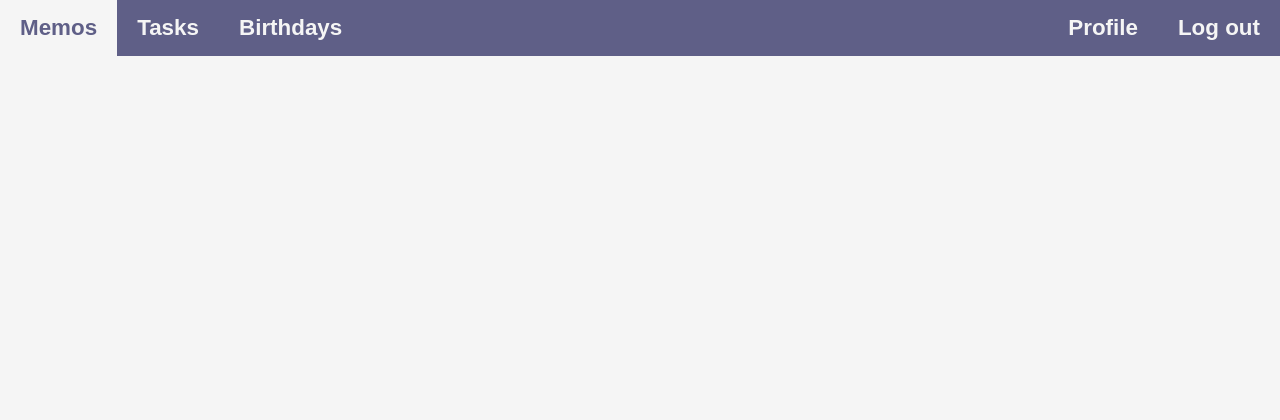
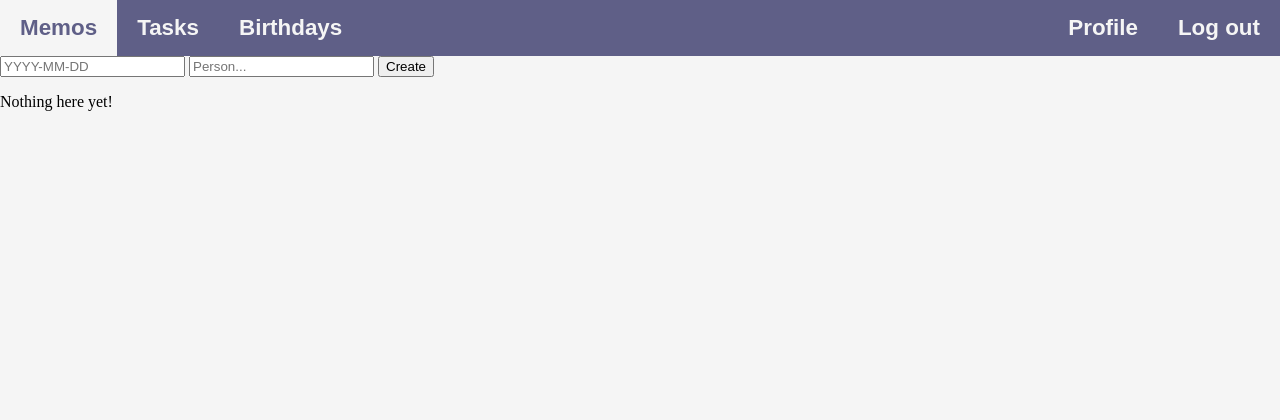
Before and after one commit to Ithalos/cs50, a Flask app: page /birthdays in a window 1280 px wide. Shown: the top 420 px of the page. Run offline with Flask 2, Linux system fonts and the light colour scheme; the visitor is signed in with stand-in values (Sample User, id 1); some libraries are stand-ins or nearby versions.

Commit message:
Update birthdays template

```diff
--- a/final-project/templates/birthdays.html
+++ b/final-project/templates/birthdays.html
@@ -3,3 +3,33 @@
 {% block title %}
     Birthdays
 {% endblock %}
+
+{% block body %}
+
+    <div class="create_birthday">
+        <form action="{{ url_for("create_birthday") }}" method="post" autocomplete="off">
+            <input type="text" name="birthday_date" placeholder="YYYY-MM-DD" />
+            <input type="text" name="birthday_person" placeholder="Person..." />
+            <input type="submit" value="Create" />
+        </form>
+    </div>
+
+    <div class="birthdays">
+        {% if birthdays %}
+            <ul class="birthday-list">
+                {% for birthday in birthdays %}
+                    <li>
+                        <form action="{{ url_for("remove_birthday") }}" method="post">
+                            <input type="hidden" name="birthday_id" value="{{ birthday.id }}" />
+                            <p>{{ birthday.date }}||{{ birthday.person }}</p>
+                            <input type="submit" value="Remove" />
+                        </form>
+                    </li>
+                {% endfor %}
+            </ul>
+        {% else %}
+            <p>Nothing here yet!</p>
+        {% endif %}
+    </div>
+
+{% endblock %}
```
